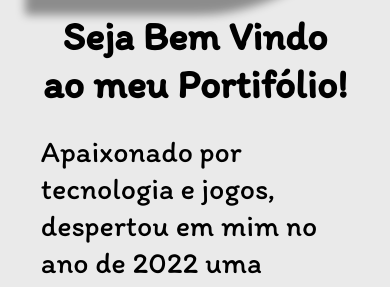
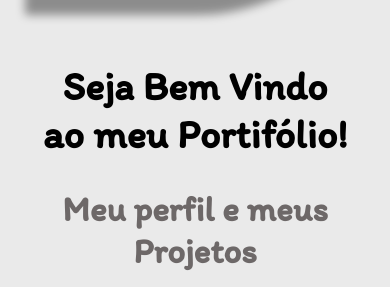
Before and after one commit to Leandro-Geraldo/Portif-lio-Leandro-Santos, a plain HTML site: page index.html in a window 390 px wide. Shown: the part 790-1077 px from the top of the page. Drawn offline with nearby package versions, Linux system fonts and the light colour scheme.

Commit message:
atualização do responsivo

```diff
--- a/index.html
+++ b/index.html
@@ -63,7 +63,8 @@
                     </div>
                 </div>
                 <div class="conteudo-perfil">
-                    <h1 class="titulo"></h2>
+                    <h1 class="titulo"></h1>
+                    <h2>Meu perfil e meus Projetos</h2>
                     <p class="sobre-mim">
                         Apaixonado por tecnologia e jogos, despertou em mim no ano de 2022 uma curiosidade em como funciona as tecnologias e como são criadas, dai veio o interesse em aprender programação e mais sobre esse mundo, dês de então venho me aprimorando é desenvolvendo em tecnologias frontend, com o intuito de iniciar uma carreira na área de desenvolvimento. É como li a algum tempo, <span>"Quanto mais conhecimento se tem, mais se perce o quanto ainda tem de saber"</span>.
                     </p>
--- a/src/css/responsive.css
+++ b/src/css/responsive.css
@@ -22,7 +22,7 @@
 
     .conteudo-perfil .titulo{
         font-size: 40px;
-        margin-top: 50px;
+        margin-top: 10rem;
     }
 
     .conteudo-perfil h2{
```
